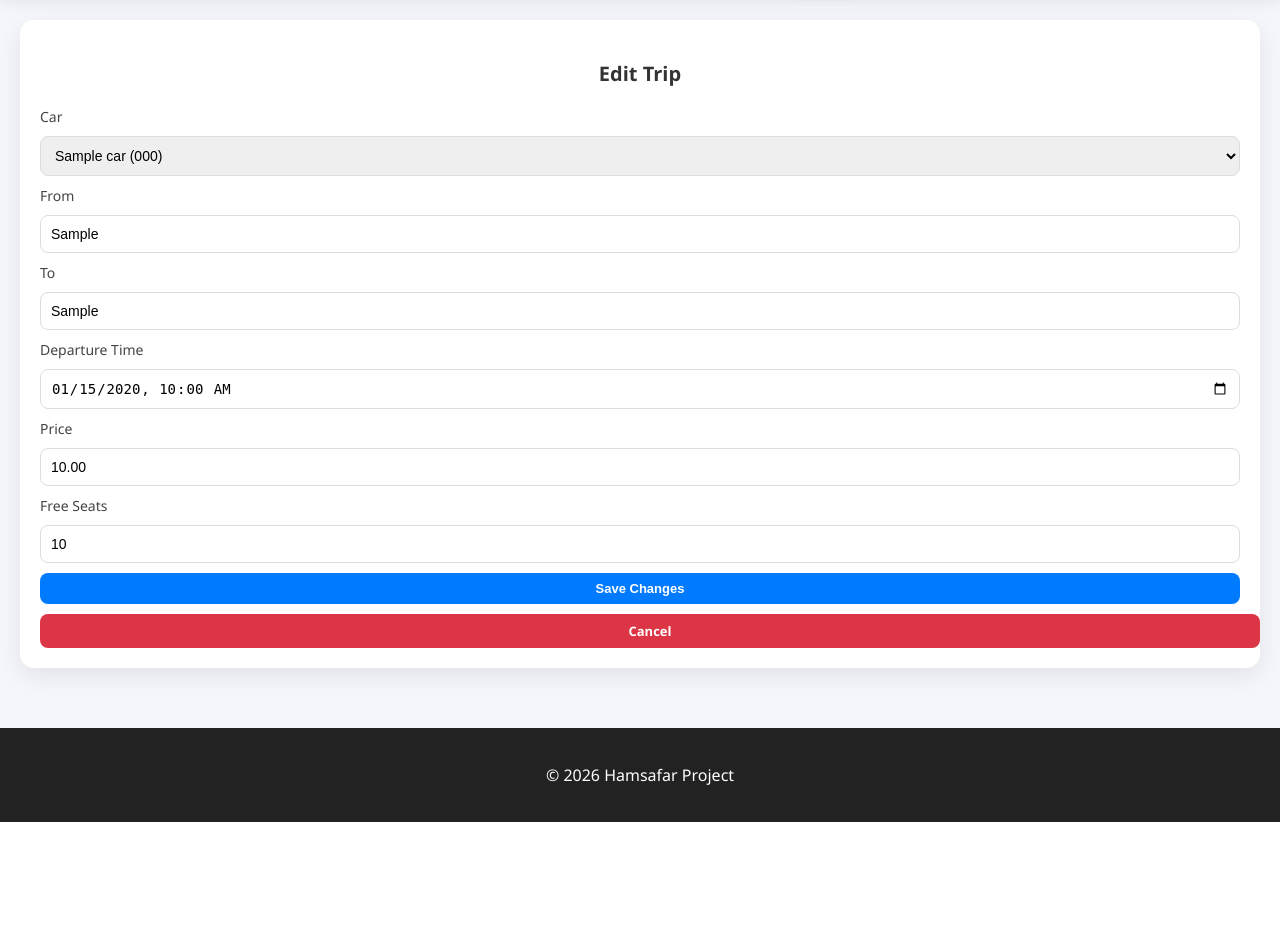
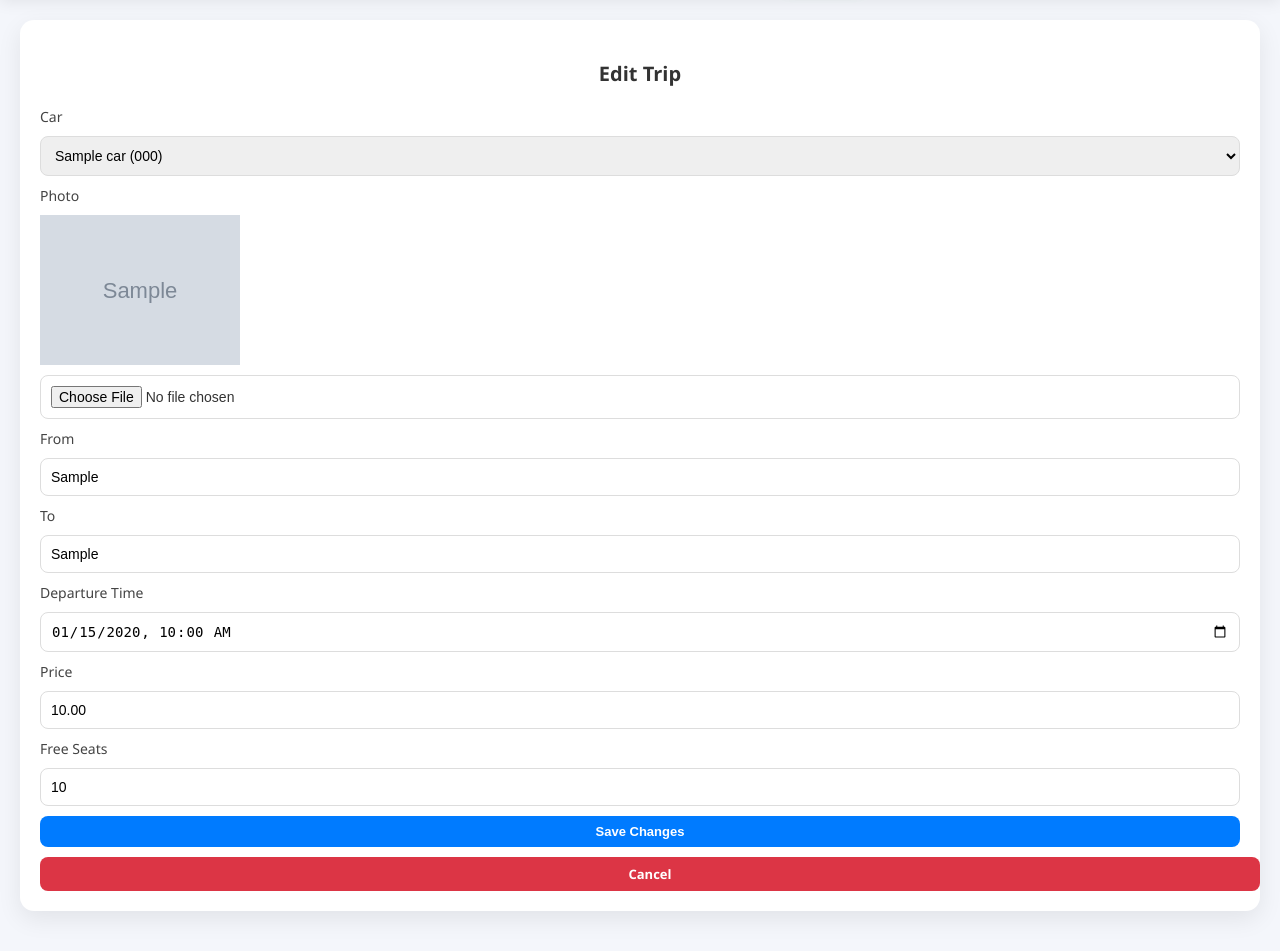
Before and after one commit to Xurwed9/hamsafar-backend, a Django app: page /update-trip/1/ in a window 1280 px wide. Shown: the part 66-1017 px from the top of the page. Before the commit the page ends 888 px from the top, so only its background shows below. Run offline with Django 5.2, Linux system fonts and the light colour scheme; a user stored in the database is signed in; tables that the repository leaves empty hold one stand-in row (values such as "Sample post"); grey boxes marked "Sample" are stand-in pictures.

Commit message:
add photo

```diff
--- a/hamsafar/views.py
+++ b/hamsafar/views.py
@@ -41,6 +41,7 @@ def create_trip(request):
             car_name = request.POST.get('car_name')
             car_number = request.POST.get('car_number', '').upper().strip()
             seats = request.POST.get('seats')
+            photo = request.FILES.get('photo')
             try:
                 seats = int(seats)
 
@@ -64,7 +65,8 @@ def create_trip(request):
                 owner=request.user,
                 car_name=car_name,
                 car_number=car_number,
-                seats=seats
+                seats=seats,
+                photo=photo
             )
 
             return redirect('create_trip')
@@ -130,7 +132,10 @@ def update_trip(request, pk):
         trip.departure_time = request.POST.get('departure_time')
         trip.price = request.POST.get('price')
         trip.free_seats = request.POST.get('free_seats')
+        if request.FILES.get("photo"):
+            trip.car.photo = request.FILES["photo"]
         trip.save()
+        trip.car.save()
         return redirect('trip_list')
 
     return render(request, 'hamsafar/update_trip.html', {'trip': trip, 'user_cars': user_cars})
--- a/templates/hamsafar/create_trip.html
+++ b/templates/hamsafar/create_trip.html
@@ -7,7 +7,7 @@
 <div class="step-card">
     <h3 class="step-title">Add Car</h3>
 
-    <form method="post" class="form-box">
+    <form method="post" class="form-box" enctype="multipart/form-data">
         {% csrf_token %}
         <input type="hidden" name="add_car" value="1">
 
@@ -19,6 +19,9 @@
 
         <label class="label">Total Seats</label>
         <input type="number" name="seats" class="input" required>
+
+        <label class="label">Photo</label>
+        <input type="file" name="photo" class="input" required>
 
         <button type="submit" class="btn primary full">
             Save Car
--- a/templates/hamsafar/update_trip.html
+++ b/templates/hamsafar/update_trip.html
@@ -7,7 +7,7 @@
 
         <h3 class="step-title">Edit Trip</h3>
 
-        <form method="post" class="form-box">
+        <form method="post" class="form-box" enctype="multipart/form-data">
             {% csrf_token %}
 
             <label class="label">Car</label>
@@ -19,6 +19,16 @@
                     </option>
                 {% endfor %}
             </select>
+
+            <label class="label">Photo</label>
+
+{% if trip.car.photo %}
+    <img src="{{ trip.car.photo.url }}"
+         width="200"
+         alt="Car Photo">
+{% endif %}
+
+<input type="file" name="photo" class="input">
 
             <label class="label">From</label>
             <input type="text" name="from_city"
```
Also changed, not shown: templates/hamsafar/trip_list.html (+7 -0 lines).
